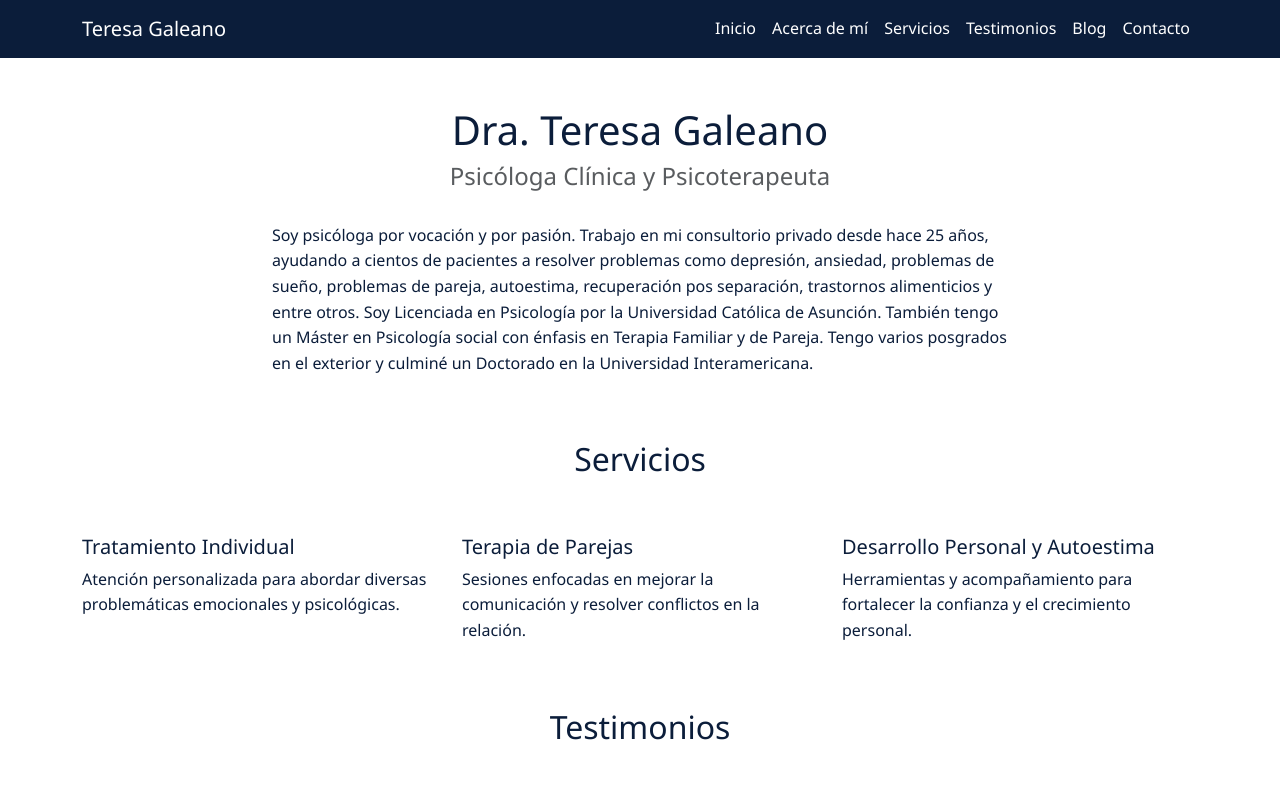
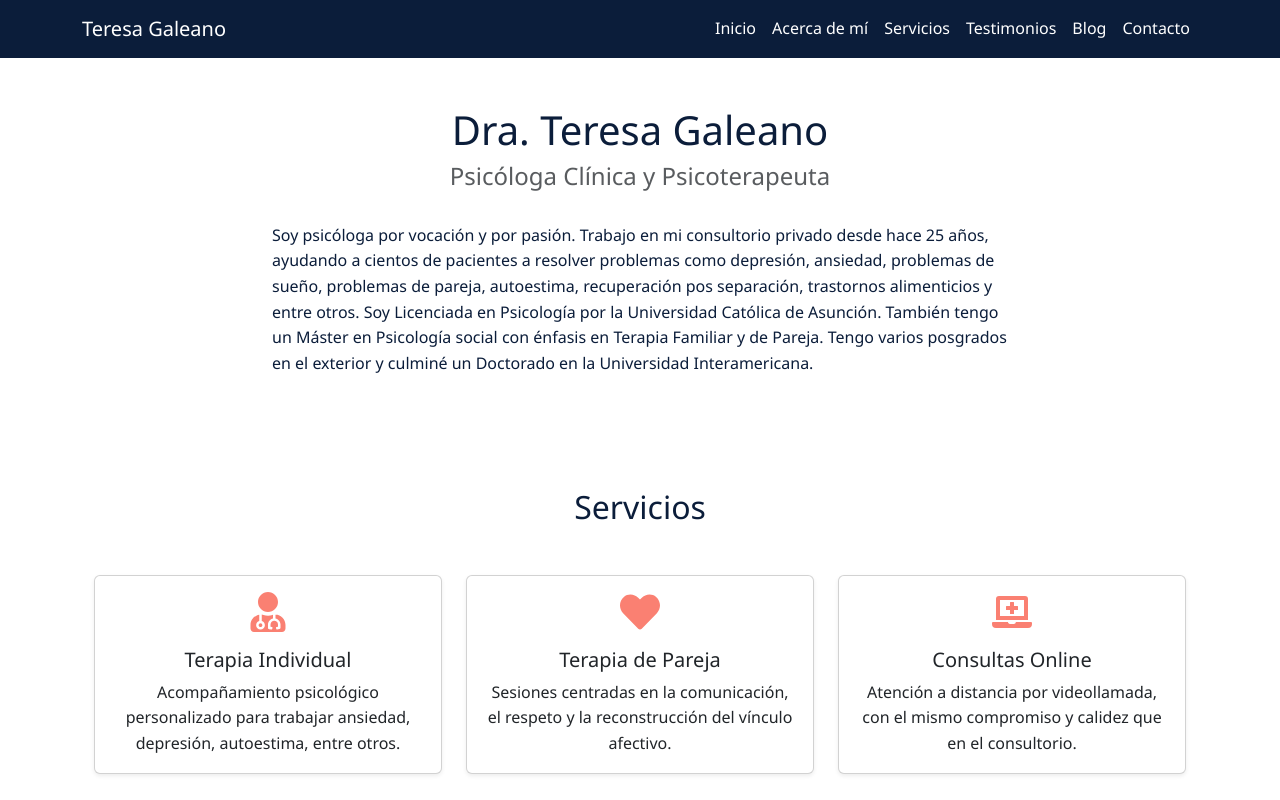
Before and after one commit to licteregaleano/paginaweb, a React (Vite) app: page / in a window 1280 px wide. Shown: the top 800 px of the page. Built offline with nearby package versions, Linux system fonts and the light colour scheme.

Commit message:
Servicios

```diff
--- a/package.json
+++ b/package.json
@@ -14,6 +14,7 @@
     "react": "^19.0.0",
     "react-bootstrap": "^2.10.9",
     "react-dom": "^19.0.0",
+    "react-icons": "^5.5.0",
     "react-router-dom": "^7.5.3"
   },
   "devDependencies": {
--- /dev/null
+++ b/src/components/Servicios.jsx
@@ -0,0 +1,45 @@
+import React from 'react';
+import { Container, Row, Col, Card } from 'react-bootstrap';
+import { FaUserMd, FaHeart, FaLaptopMedical } from 'react-icons/fa';
+import '../styles/Servicios.css';
+
+const servicios = [
+  {
+    titulo: 'Terapia Individual',
+    descripcion: 'Acompañamiento psicológico personalizado para trabajar ansiedad, depresión, autoestima, entre otros.',
+    icono: <FaUserMd size={40} />
+  },
+  {
+    titulo: 'Terapia de Pareja',
+    descripcion: 'Sesiones centradas en la comunicación, el respeto y la reconstrucción del vínculo afectivo.',
+    icono: <FaHeart size={40} />
+  },
+  {
+    titulo: 'Consultas Online',
+    descripcion: 'Atención a distancia por videollamada, con el mismo compromiso y calidez que en el consultorio.',
+    icono: <FaLaptopMedical size={40} />
+  }
+];
+
+const Servicios = () => {
+  return (
+    <section className="servicios-section py-5" id="servicios">
+      <Container>
+        <h2 className="text-center mb-5" style={{ color: 'var(--azul-oscuro)' }}>Servicios</h2>
+        <Row>
+          {servicios.map((servicio, i) => (
+            <Col md={4} className="mb-4" key={i}>
+              <Card className="servicio-card text-center h-100 p-3 shadow-sm">
+                <div className="mb-3 text-salmon">{servicio.icono}</div>
+                <Card.Title>{servicio.titulo}</Card.Title>
+                <Card.Text>{servicio.descripcion}</Card.Text>
+              </Card>
+            </Col>
+          ))}
+        </Row>
+      </Container>
+    </section>
+  );
+};
+
+export default Servicios;
--- a/src/pages/Home.jsx
+++ b/src/pages/Home.jsx
@@ -1,4 +1,5 @@
 import { Container, Row, Col, Button } from 'react-bootstrap';
+import Servicios from '../components/Servicios';
 
 const Home = () => {
   return (
@@ -24,26 +25,7 @@ const Home = () => {
         </Col>
       </Row>
 
-      {/* Servicios destacados */}
-      <Row className="mb-5">
-        <Col>
-          <h2 className="text-center">Servicios</h2>
-        </Col>
-      </Row>
-      <Row className="mb-5">
-        <Col md={4}>
-          <h5>Tratamiento Individual</h5>
-          <p>Atención personalizada para abordar diversas problemáticas emocionales y psicológicas.</p>
-        </Col>
-        <Col md={4}>
-          <h5>Terapia de Parejas</h5>
-          <p>Sesiones enfocadas en mejorar la comunicación y resolver conflictos en la relación.</p>
-        </Col>
-        <Col md={4}>
-          <h5>Desarrollo Personal y Autoestima</h5>
-          <p>Herramientas y acompañamiento para fortalecer la confianza y el crecimiento personal.</p>
-        </Col>
-      </Row>
+      <Servicios />
 
       {/* Testimonios */}
       <Row className="mb-5" id="testimonios">
--- /dev/null
+++ b/src/styles/Servicios.css
@@ -0,0 +1,17 @@
+.servicios-section {
+  background-color: var(--blanco);
+}
+
+.servicio-card {
+  border: none;
+  border-top: 4px solid var(--salmon);
+  transition: transform 0.2s ease;
+}
+
+.servicio-card:hover {
+  transform: translateY(-5px);
+}
+
+.text-salmon {
+  color: var(--salmon);
+}
```
Also changed, not shown: 1 other file (tests, documents, lock files or other folders).
